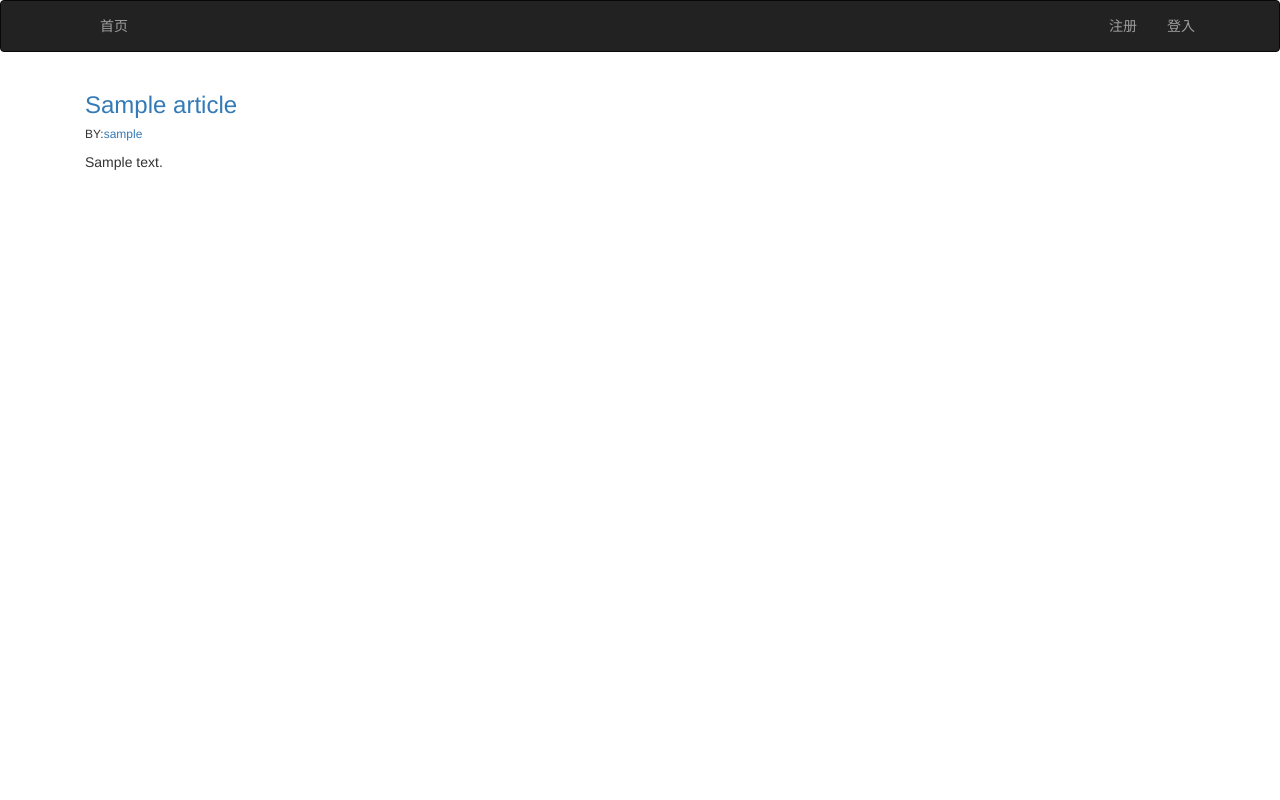
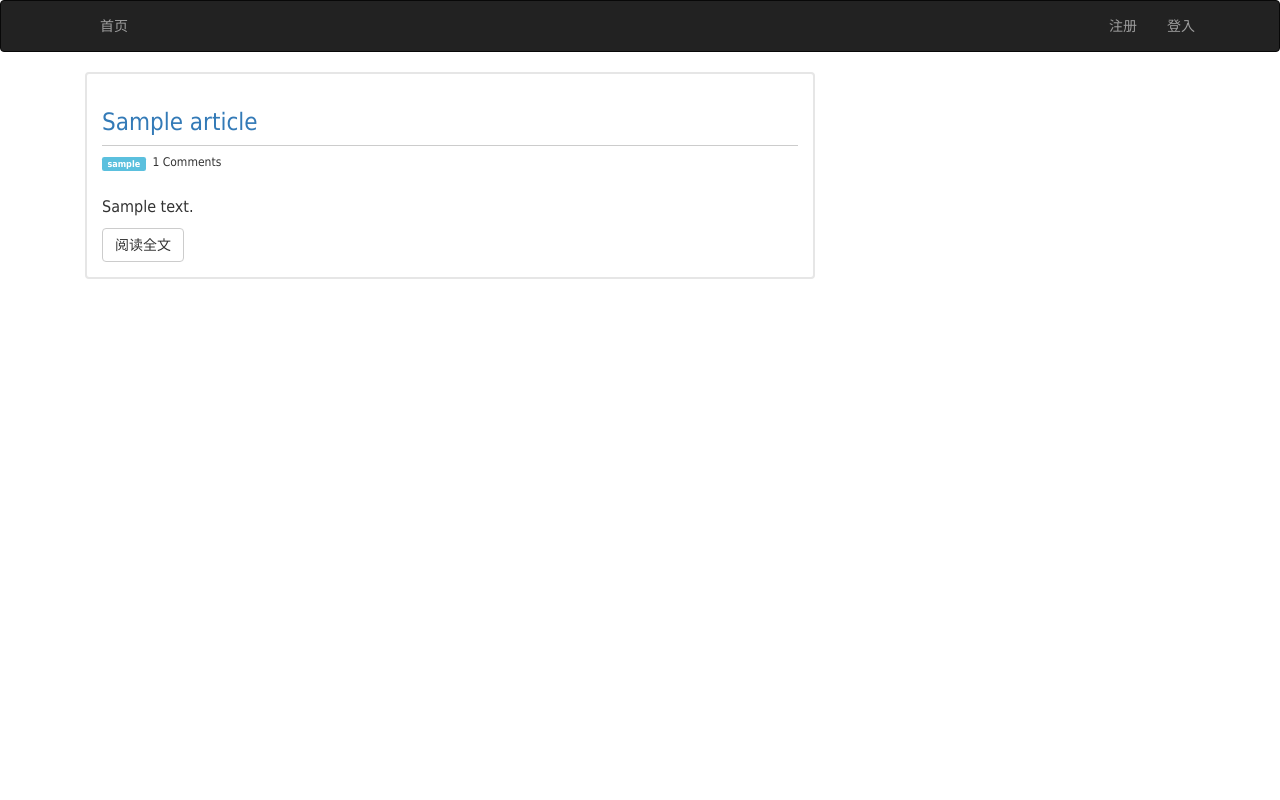
Before and after one commit to muyuwuxin/pywebapp, a Flask app: page / in a window 1280 px wide. Run offline with Flask 2, Linux system fonts and the light colour scheme; tables that the repository leaves empty hold one stand-in row (values such as "Sample post"); parts of the project's set-up code (start-up, migrations or seed data) failed here and were passed over; some libraries are stand-ins or nearby versions.

Commit message:
add the comment and some beautify

```diff
--- a/app/main/views.py
+++ b/app/main/views.py
@@ -2,15 +2,18 @@
 # -*-coding:utf-8-*-
 
 
+from flask_login import login_required, current_user
+from flask import render_template, request, redirect, flash, url_for
+from ..models import Article, Comment
+from .forms import CommentForm
 from . import main
-from flask import render_template, request, redirect, flash, url_for
-from ..models import Article
+from .. import db
 
 
 @main.route('/')
 def index():
     articlelist = Article.query.all()
-    return render_template('main/index.html', list=articlelist)
+    return render_template('main/indextest.html', list=articlelist)
 
 
 @main.route('/read/<int:id>', methods=['POST', 'GET'])
@@ -30,3 +33,21 @@ def listarticle():
         return render_template('main/article.html', list=the_article)
     flash(u'未找到该作者相关文章')
     return redirect(url_for('main.index'))
+
+
+@main.route('/comment/<int:id>', methods=['POST', 'GET'])
+@login_required
+def comment(id):
+    the_article = Article.query.get_or_404(id)
+    form = CommentForm()
+    if form.validate_on_submit():
+        comment = Comment(body=form.body.data,
+                          article=the_article,
+                          user=current_user._get_current_object()
+                          )
+        # comment = Comment(body=form.body.data)
+        db.session.add(comment)
+        db.session.commit()
+        flash(u'你已成功添加评论')
+        return redirect(url_for('main.read', id=id))
+    return render_template('main/comment.html', form=form)
--- /dev/null
+++ b/app/static/css/styles.css
@@ -0,0 +1,102 @@
+body,
+button,
+input,
+select,
+textarea,
+h1,
+h2,
+h3,
+h4,
+h5,
+h6 {
+	font-family: Microsoft YaHei, Tahoma, Helvetica, Arial, "\5b8b\4f53";
+}
+
+html {
+	position: relative;
+	min-height: 100%;
+}
+
+body {
+	margin-bottom: 120px;
+}
+
+a:hover {
+	text-decoration: none;
+}
+
+div {
+	word-wrap: break-word;
+	word-break: normal;
+}
+
+/*div.blog-main {
+	padding-left: 0px;
+}
+
+div.blog-sidebar {
+	padding-right: 30px;
+	margin-bottom: 20px;
+}*/
+
+div.blog-main .post-summary {
+	padding: 15px;
+	margin-bottom: 20px;
+	border: 2px solid #e6e6e6;
+	border-radius: 4px;
+}
+
+div.blog-main .post-summary .post-body {
+	font-size: 16px;
+	word-wrap: break-word;
+	word-break: normal;
+}
+
+.post-head {
+	/*word-wrap: break-word;
+	word-break: normal;*/
+
+	border-bottom: 1px solid #ccc;
+}
+
+.post-body {
+	padding-top: 16px;
+}
+
+.post-body img {
+	max-width:100%;
+	clear: both;
+	display: block;
+	margin: auto;
+}
+
+.comment-form {
+	padding-top: 60px;
+}
+
+div.pagination {
+	width: 100%;
+	text-align: left;
+	padding: 0px;
+	margin: 0px;
+}
+
+.page-footer {
+	position: absolute;
+	bottom: 0;
+	width: 100%;
+
+	padding: 40px 0;
+	color: #C0C0C0;
+	text-align: center;
+	background-color: #f9f9f9;
+	border-top: 1px solid #e5e5e5;
+}
+
+.container .text-muted {
+	margin: 0px 0;
+}
+
+.editor {
+	padding-bottom: 100px;
+}
--- a/app/templates/admin/article.html
+++ b/app/templates/admin/article.html
@@ -30,7 +30,7 @@
             {% endfor %}
             </tbody>
         </table>
-        <button class="btn btn-default" type="button" ><a href="{{ url_for('admin.article_write') }}">写文章</a></button>
+        <a href="{{ url_for('admin.article_write') }}"><button class="btn btn-default" type="button" >写文章</button></a>
         <!-- 一开始button没有被a标签完全包住所以点击button没有任何作用 -->
     </div>
 {% endblock %}
--- a/app/templates/main/index.html
+++ b/app/templates/main/index.html
@@ -1,12 +1,37 @@
 {% extends 'base.html' %}
 {% block page_content %}
+{% block head %}
+{{ super() }}
+<script src="//cdn.ckeditor.com/4.5.11/full/ckeditor.js"></script>
+<link href="/static/css/styles.css" type="text/css" rel="stylesheet">
+{% endblock %}
     <div class="col-md-8">
         {% for foo in list %}
-            <div class="act">
+            <div class="act post-summary">
                 <h3><a href="{{ url_for('main.read' , id=foo.id) }}">{{foo.title}}</a></h3>
             </div>
-            <h6>BY:<a href="{{url_for('main.listarticle',id=foo.user_id)}}">{{foo.user.username}}</a></h6>
-            <p>{{foo.body|safe|truncate(100,True)}}</p>
+            <h6>BY:<a href="{{url_for('main.listarticle',id=foo.user_id)}}"><span class="label label-info">{{foo.user.username}}</span></a></h6>
+            <p>{{foo.body|safe|truncate(305,True)}}</p>
+            <p>{{foo.comments.count()}} Comments</p>
+            <hr>
         {% endfor %}
     </div>
 {% endblock %}
+{% for foo in list %}
+<div class="main-blog">
+  <div class="post-summary">
+    <div class="post-head">
+      <h3><a href="{{ url_for('main.read' , id=foo.id) }}">{{foo.title}}</a></h3>
+      <div class="post-body">
+        <h6>BY:<a href="{{url_for('main.listarticle',id=foo.user_id)}}"><span class="label label-info">{{foo.user.username}}</span></a></h6>
+        <p>{{foo.body|safe|truncate(305,True)}}</p>
+        <div class="post-footer">
+      <p>{{foo.comments.count()}} Comments</p>
+        </div>
+
+      </div>
+    </div>
+
+  </div>
+
+</div>
--- /dev/null
+++ b/app/templates/main/indextest.html
@@ -0,0 +1,27 @@
+{% extends 'base.html' %}
+{% block page_content %}
+{% block head %}
+{{ super() }}
+<script src="//cdn.ckeditor.com/4.5.11/full/ckeditor.js"></script>
+<link href="/static/css/styles.css" type="text/css" rel="stylesheet">
+{% endblock %}
+    <div class="col-md-8">
+        {% for foo in list %}
+        <div class="blog-main">
+          <div class="post-summary">
+            <div class="post-head">
+              <h3><a href="{{ url_for('main.read' , id=foo.id) }}">{{foo.title}}</a></h3>
+            </div>
+            <h6><a href="{{url_for('main.listarticle',id=foo.user_id)}}"><span class="label label-info">{{foo.user.username}}</span></a>&nbsp;&nbsp;{{foo.comments.count()}} Comments</h6>
+            <div class="post-body">
+                <p>{{foo.body|safe|truncate(305,True)}}</p>
+            </div>
+              <div class="post-footer">
+              <a href="{{ url_for('main.read' , id=foo.id) }}">
+                  <button class="btn btn-default" type="button">阅读全文</button>
+              </a>
+              </div>
+        </div>
+        {% endfor %}
+    </div>
+{% endblock %}
--- a/config.py
+++ b/config.py
@@ -2,7 +2,7 @@
 # -*-coding:utf-8-*-
 
 import os
-import psycopg2
+# import psycopg2
 from logging.handlers import RotatingFileHandler
 from flask import logging
 
@@ -22,8 +22,8 @@ class Config:
 
 
 class DevelopmentConfig(Config):
-    # SQLALCHEMY_DATABASE_URI = 'mysql://flask:flask@127.0.0.1/flask_dev'
-    SQLALCHEMY_DATABASE_URI = os.environ['DATABASE_URL']
+    SQLALCHEMY_DATABASE_URI = 'mysql://flask:flask@127.0.0.1/flask_dev'
+    # SQLALCHEMY_DATABASE_URI = os.environ['DATABASE_URL']
 
 
 config = {
```
Also changed, not shown: app/admin/forms.py (+10 -5 lines), app/main/forms.py (added, +14 -0 lines), app/models.py (+14 -2 lines), app/templates/main/comment.html (renamed from app/templates/main/article.html, +12 -12 lines), app/templates/main/read.html (+10 -1 lines), migrations/versions/40d14a195e62_add_comment.py (added, +40 -0 lines).
